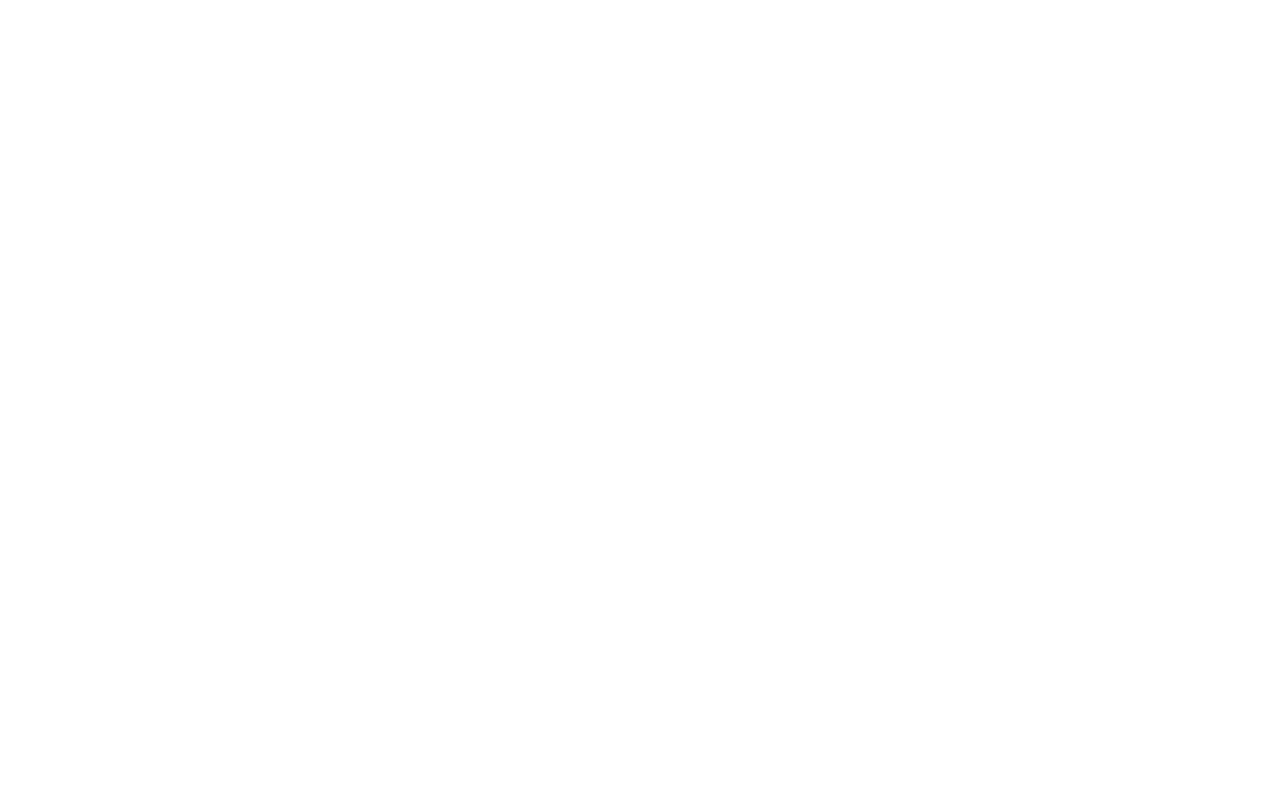
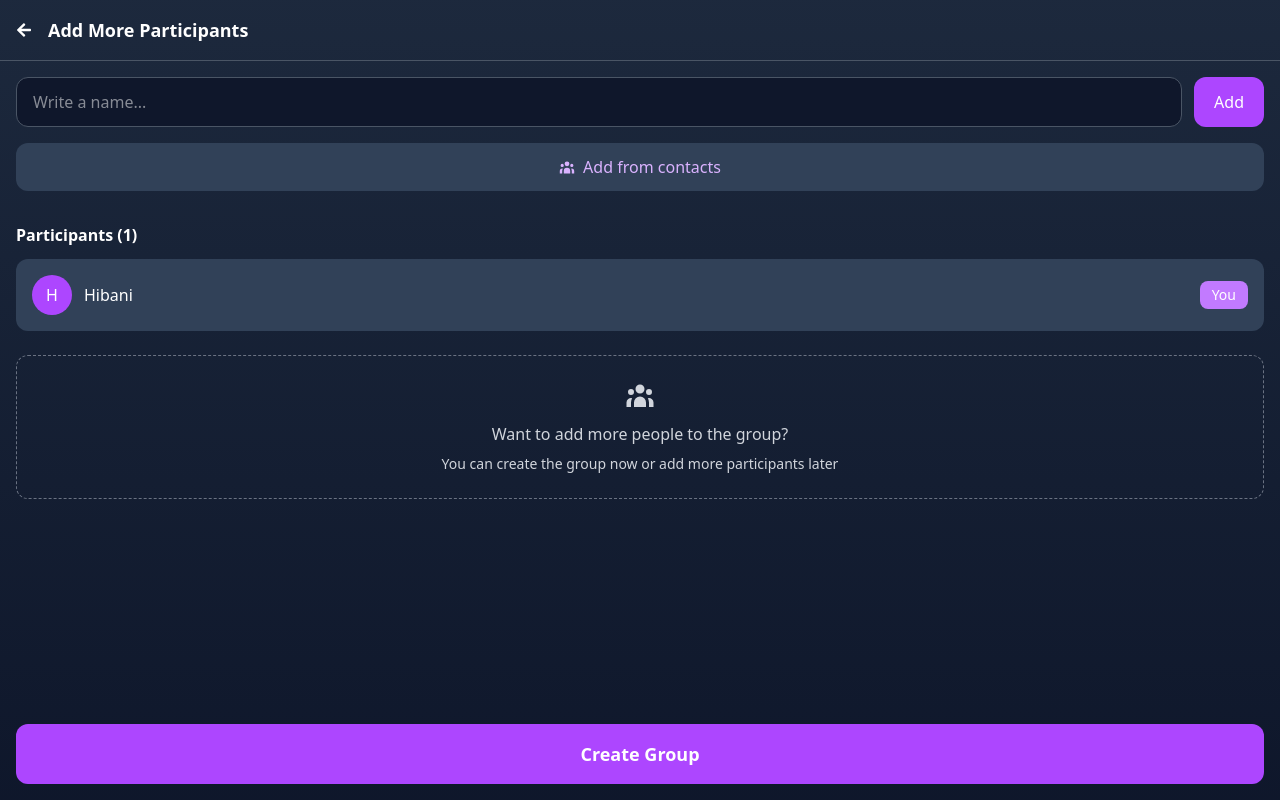
Before and after one commit to SANKALP-By-GIFT/MindMesh, a React (Vite) app in the folder Split_Expense/: page /addparticipants in a window 1280 px wide. Before the commit this address had no page. Built offline with nearby package versions, Linux system fonts and the light colour scheme.

Commit message:
addparticipant

```diff
--- a/Split_Expense/src/App.jsx
+++ b/Split_Expense/src/App.jsx
@@ -1,6 +1,7 @@
 import {Routes,Route, BrowserRouter} from "react-router-dom";
 import Login from "./components/Login";
 import Dashbord from "./components/Dashbord";
+import AddParticipants from "./components/AddParticipants";
 
 
 
@@ -10,6 +11,7 @@
       <Routes>
         <Route path="/" element={<Login/>} />
         <Route path="/dashboard" element={<Dashbord/>} />
+        <Route path="/addparticipants" element={<AddParticipants/>} />
       </Routes>
     </BrowserRouter>
   );
--- /dev/null
+++ b/Split_Expense/src/components/AddParticipants.jsx
@@ -0,0 +1,80 @@
+import React from "react";
+import { FaArrowLeft } from "react-icons/fa";
+import { HiUserGroup } from "react-icons/hi";
+import { useNavigate } from "react-router-dom";
+
+export default function AddParticipants() {
+  const navigate = useNavigate();
+
+  return (
+    <div className="min-h-screen bg-gradient-to-b from-slate-800 to-slate-900 text-white flex flex-col">
+
+      {/* Header */}
+      <div className="flex items-center gap-4 p-4 border-b border-gray-600">
+        <FaArrowLeft
+          className="cursor-pointer"
+          onClick={() => navigate(-1)}
+        />
+        <h2 className="text-lg font-semibold">Add More Participants</h2>
+      </div>
+
+      {/* Input Section */}
+      <div className="p-4 space-y-4">
+
+        <div className="flex gap-3">
+          <input
+            type="text"
+            placeholder="Write a name..."
+            className="flex-1 bg-slate-900 border border-gray-600 rounded-xl px-4 py-3 outline-none"
+          />
+          <button className="bg-purple-500 px-5 rounded-xl font-medium">
+            Add
+          </button>
+        </div>
+
+        <button className="w-full bg-slate-700 rounded-xl py-3 flex items-center justify-center gap-2 text-purple-300">
+          <HiUserGroup />
+          Add from contacts
+        </button>
+
+      </div>
+
+      {/* Participants */}
+      <div className="px-4 mt-4 flex-1">
+        <h3 className="font-semibold mb-3">Participants (1)</h3>
+
+        {/* Participant Card */}
+        <div className="bg-slate-700 rounded-xl p-4 flex justify-between items-center">
+          <div className="flex items-center gap-3">
+            <div className="w-10 h-10 bg-purple-500 rounded-full flex items-center justify-center">
+              H
+            </div>
+            <span>Hibani</span>
+          </div>
+          <span className="bg-purple-400 text-sm px-3 py-1 rounded-lg">
+            You
+          </span>
+        </div>
+
+        {/* Info Box */}
+        <div className="mt-6 border border-dashed border-gray-500 rounded-xl p-6 text-center text-gray-300">
+          <HiUserGroup className="mx-auto text-3xl mb-3" />
+          <p className="font-medium">
+            Want to add more people to the group?
+          </p>
+          <p className="text-sm mt-2">
+            You can create the group now or add more participants later
+          </p>
+        </div>
+      </div>
+
+      {/* Bottom Button */}
+      <div className="p-4">
+        <button className="w-full bg-purple-500 py-4 rounded-xl text-lg font-semibold">
+          Create Group
+        </button>
+      </div>
+
+    </div>
+  );
+}
--- a/Split_Expense/src/components/Dashbord.jsx
+++ b/Split_Expense/src/components/Dashbord.jsx
@@ -1,11 +1,14 @@
 import React from "react";
 import { FaPlus } from "react-icons/fa";
 import images from "../assets/Assets";
+import { useNavigate } from "react-router-dom";
+
 
 
 
 
 const Dashbord=()=>{
+    const navigate = useNavigate();
    return(
     <>
          <div className="min-h-screen bg-gray-100 flex flex-col justify-between items-center sm:px-6 md:px-10 py-8">
@@ -70,7 +73,7 @@
                            font-medium
                            shadow-md
                            hover:bg-teal-700
-                           transition duration-300">
+                           transition duration-300" onClick={()=>{ navigate('/addparticipants')}}>
           <FaPlus />
           Create a new group
         </button>
```
